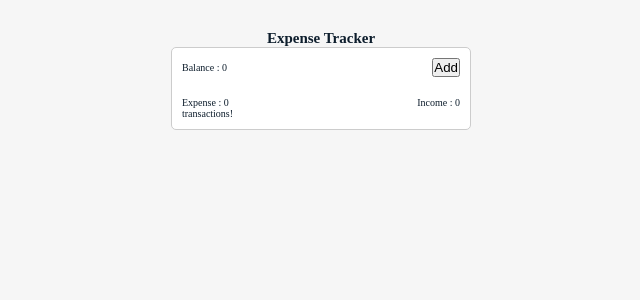
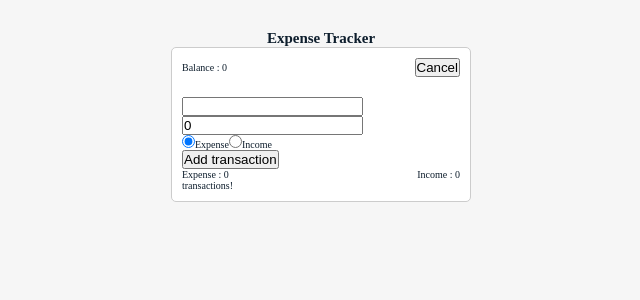
Before and after one commit to sepidehbiglarizadeh/Expense-tracker, a React (Create React App) app: page / in a window 1280 px wide. Both pictures are taken after a click on the button "Add". Shown: the top 300 px of the page, without its empty margins (319-959 px from the left). Built offline with nearby package versions, Linux system fonts and the light colour scheme.

Commit message:
The TransActionForm and OverViewComponent components developed

```diff
--- a/src/components/ExpenseApp/ExpenseApp.js
+++ b/src/components/ExpenseApp/ExpenseApp.js
@@ -1,4 +1,5 @@
 import { useState } from "react";
+import OverViewComponent from "../OverrViewComponent/OverViewComponent";
 import TransActionComponent from "../TransActionComponent/TransActionComponent";
 
 
@@ -7,15 +8,13 @@ const ExpenseApp = () => {
     const [income,setIncome]=useState(0);
     const [transactions,setTransactions]=useState([]);
 
+    const addTransaction= (formValues)=>{
+        setTransactions([...transactions,{...formValues,id: Date.now}]);
+        console.log(transactions);
+    }
+
   return <section className="container">
-    <div className="topSection">
-        <p>Balance : {income-expense}</p>
-        <button>Add</button>
-    </div>
-    <div className="resultSection">
-        <p>Expense : {expense}</p>
-        <p>Income : {income}</p>
-    </div>
+    <OverViewComponent income={income} expense={expense} addTransaction={addTransaction}/>
     <TransActionComponent transactions={transactions}/>
   </section>;
 };
--- /dev/null
+++ b/src/components/OverrViewComponent/OverViewComponent.js
@@ -0,0 +1,24 @@
+import { useState } from "react";
+import TransActionForm from "../TransActionForm/TransActionForm";
+
+const OverViewComponent = ({income,expense,addTransaction}) => {
+    const [isShow,setIsShow]= useState(false);
+
+  return (
+    <>
+      <div className="topSection">
+        <p>Balance : {income - expense}</p>
+        <button onClick={()=>setIsShow((prevState)=> !prevState)}>
+            {isShow ? "Cancel" : "Add"}
+        </button>
+      </div>
+      {isShow && <TransActionForm addTransaction={addTransaction}/>}
+      <div className="resultSection">
+        <p>Expense : {expense}</p>
+        <p>Income : {income}</p>
+      </div>
+    </>
+  );
+};
+
+export default OverViewComponent;
--- /dev/null
+++ b/src/components/TransActionForm/TransActionForm.js
@@ -0,0 +1,34 @@
+import { useState } from "react";
+
+const TransActionForm = ({addTransaction}) => {
+  const [formValues, setFormValues] = useState({
+    type: "expense",
+    amount: 0,
+    desc: "",
+  });
+
+  const changeHandler=(e)=>{
+    setFormValues({...formValues, [e.target.name] :e.target.value});
+  }
+
+  const submitHandler=(e)=>{
+    e.preventDefault();
+    addTransaction(formValues)
+  }
+
+  return (
+    <form onSubmit={submitHandler}>
+      <input type="text" name="desc" onChange={changeHandler} value={formValues.desc}/>
+      <input type="number" name="amount" onChange={changeHandler} value={formValues.amount} />
+      <div>
+        <input type="radio" value="expense" name="type" onChange={changeHandler} checked={formValues.type==="expense"}/>
+        <label>Expense</label>
+        <input type="radio" value="income" name="type" onChange={changeHandler} checked={formValues.type==="income"}/>
+        <label>Income</label>
+      </div>
+      <button type="submit">Add transaction</button>
+    </form>
+  );
+};
+
+export default TransActionForm;
```
